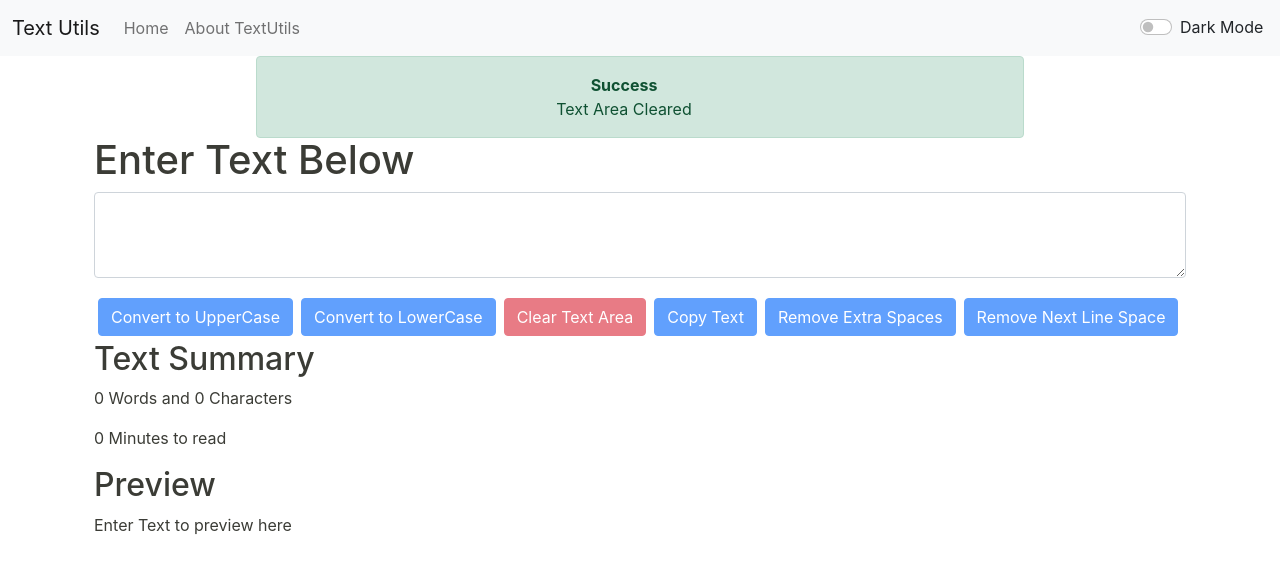
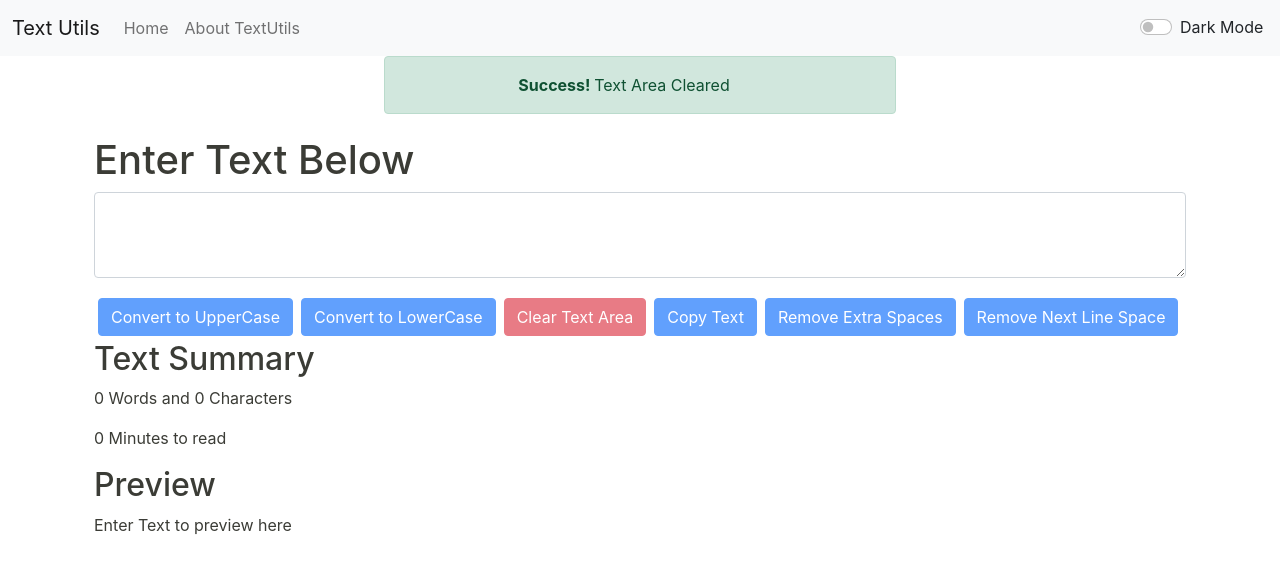
Before and after one commit to Muhammad-Ibrahim-Anjum/textUtilsReactProject, a React (Create React App) app: page / in a window 1280 px wide. Both pictures are taken after a click on the button "Clear Text Area". Shown: the top 572 px of the page. Built offline with nearby package versions, Linux system fonts and the light colour scheme.

Commit message:
Updated a little

```diff
--- a/src/components/Alert.js
+++ b/src/components/Alert.js
@@ -7,8 +7,8 @@
     }
     return (
         <div style={{height: '80px'}}>
-            {props.alert && <div style={{width:"60%", margin: "0 auto", 'text-align': "center","z-index": "1000"}} class={`alert alert-${props.alert.type} alert-dismissible fade show`} role="alert">
-                <strong>{capitalize(props.alert.type)}</strong><br/>
+            {props.alert && <div style={{width:"40%", margin: "0 auto", 'text-align': "center","z-index": "1000"}} class={`alert alert-${props.alert.type} alert-dismissible fade show`} role="alert">
+                <strong>{capitalize(props.alert.type)}!  </strong>
                 {props.alert.mesg}
             </div>}
         </div>
```
